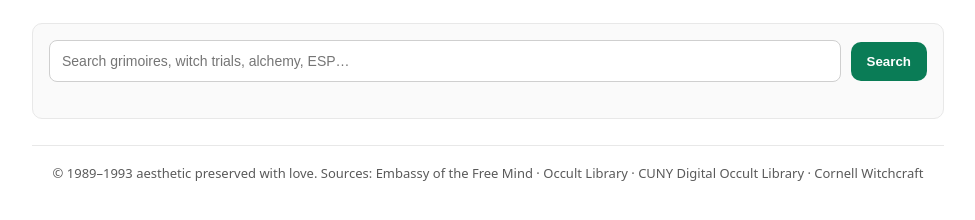
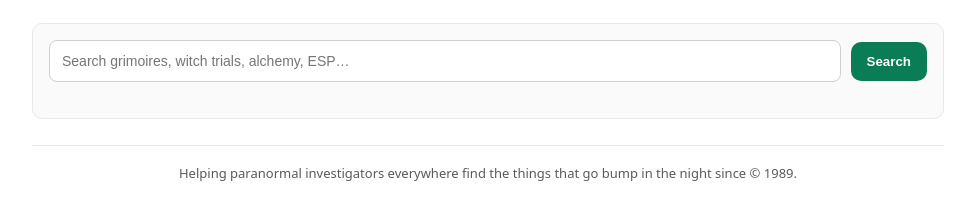
Before and after one commit to amhogsx-blip/occult-reference-search, a plain HTML site: page index.html in a window 1280 px wide. Shown: the part 184-404 px from the top of the page, without its empty margins (152-1127 px from the left). Drawn offline with nearby package versions, Linux system fonts and the light colour scheme.

Commit message:
Update index.html

```diff
--- a/index.html
+++ b/index.html
@@ -54,7 +54,7 @@
     </main>
 
     <footer>
-      © 1989–1993 aesthetic preserved with love. Sources: Embassy of the Free Mind · Occult Library · CUNY Digital Occult Library · Cornell Witchcraft
+      Helping paranormal investigators everywhere find the things that go bump in the night since © 1989.
     </footer>
   </div>
 
```
